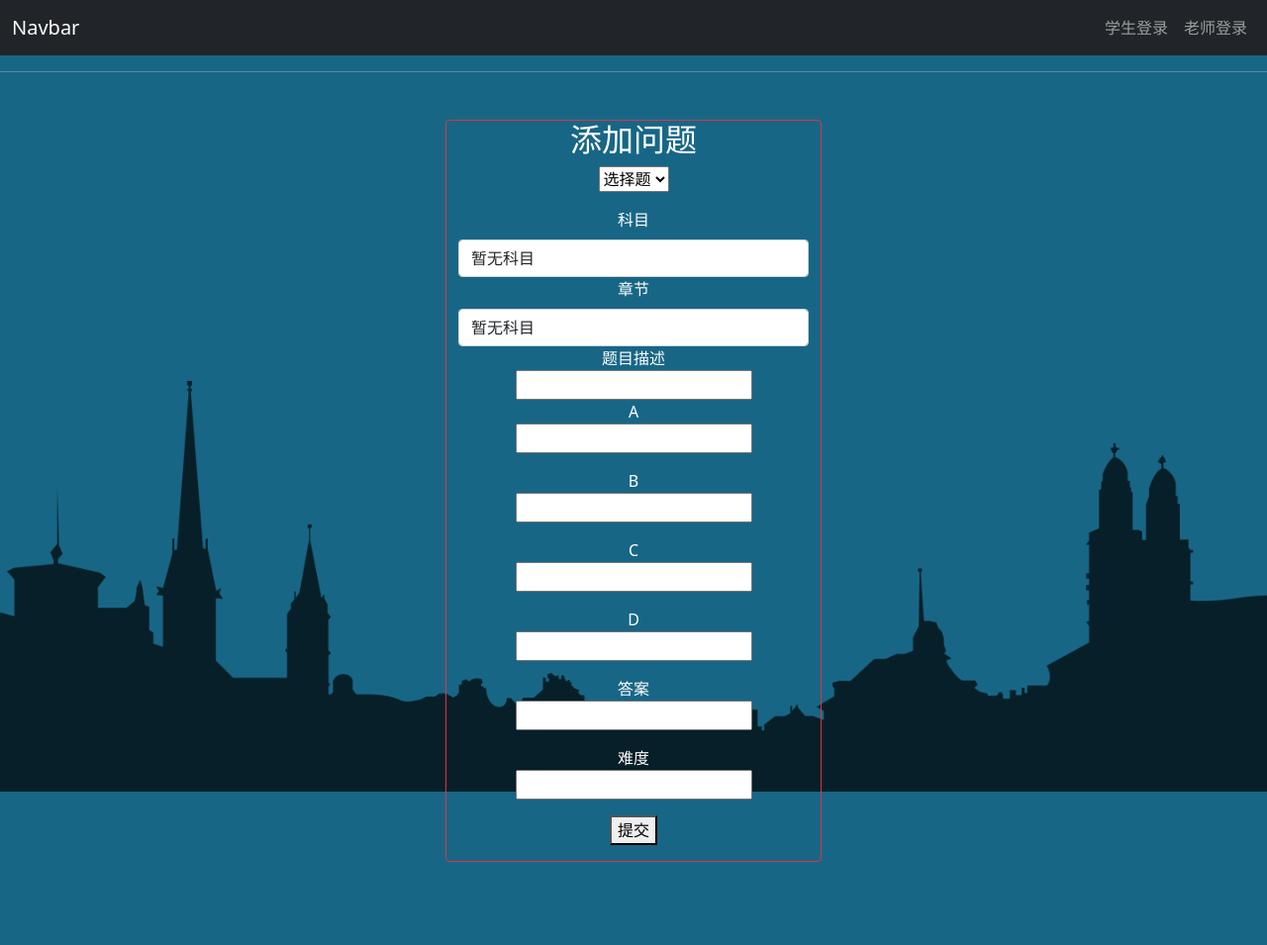
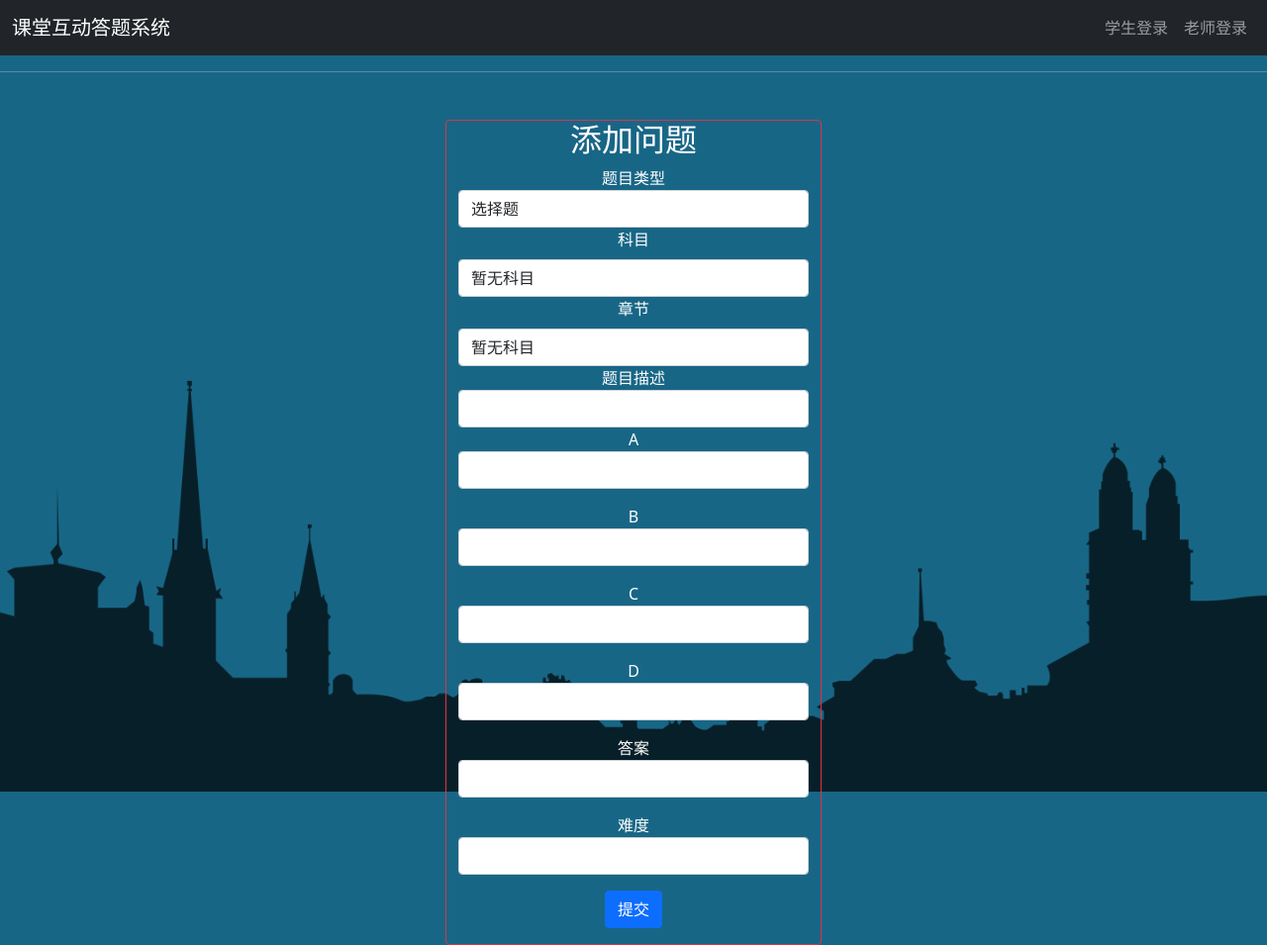
Before and after one commit to Chandler-Bang/QR_Class, a Flask app: template app/templates/teacher/addQues.html in a window 1280 px wide. Shown: the whole page at 99% size. Before the commit the page ends 871 px from the top, so only its background shows below. Run offline with Flask 2, Linux system fonts and the light colour scheme; the template is opened without the code that fills it, so the values that code supplies are empty.

Commit message:
update ui

```diff
--- a/app/blueprints/student.py
+++ b/app/blueprints/student.py
@@ -5,7 +5,7 @@ from flask import render_template
 from flask_login import current_user
 from app.forms import StudentLogin
 from app.models import Classes
-from app.models import ExamPaper
+from app.models import ExamPaper, Subject
 from app.models import UserInfo, Student, StudentGrade
 import  pymysql
 
@@ -22,7 +22,7 @@ def studentIndex(student_id=0):
             'student/showClasses.html',
             classes=classes, length=length,
             student_id=student_id, zip=zip,
-            student=student, len=len
+            student=student, len=len, Subject=Subject
             )
 
 
--- a/app/templates/base.html
+++ b/app/templates/base.html
@@ -14,7 +14,7 @@
     <nav class="navbar navbar-expand-md navbar-dark bg-dark">
         <div class="container-fluid">
             <div class="navitem">
-                <a class="navbar-brand" href="#">Navbar</a>
+                <a class="navbar-brand" href="#">课堂互动答题系统</a>
             </div>
         <button class="navbar-toggler" type="button" data-bs-toggle="collapse" data-bs-target="#sToggler" aria-controls="sToggler" aria-expanded="false" aria-label="Toggle navigation">
             <span class="navbar-toggler-icon"></span>
@@ -78,17 +78,10 @@
                             </li>
                         {% endif %}
                         {% if current_user.role.name == 'student' %}
-                            <li class="nav-item dropdown">
-                                      <a class="nav-link dropdown-toggle" href="#" id="navbarDropdownMenuLink" role="button" data-bs-toggle="dropdown" aria-expanded="false">
-                                          科目管理
-                                      </a>
-                                      <ul class="dropdown-menu" aria-labelledby="navbarDropdownMenuLink">
-                                        <li>
-                                <a class="dropdown-item" href="{{url_for('teacher.addSubject', teacher_id=current_user.id)}}">添加科目</a>
+                            <li class="nav-item">
+                                <a class="nav-link" href="{{url_for('student.studentIndex', student_id=current_user.id)}}">班级查看</a>
                             </li>
-                                        <li><a class="dropdown-item" href="#">查看科目</a></li>
-                                      </ul>
-                                    </li>
+                            <li class="nav-item">
                         {% endif %}
                         </ul>
                     <ul class="navbar-nav ms-auto">
--- a/app/templates/showClasses.html
+++ b/app/templates/showClasses.html
@@ -9,11 +9,12 @@
 {% block tableHeadLine %}
     <td>#</td>
     <td>班级编号</td>
+    <td>学科名</td>
     <td>学期</td>
     <td>班级最多人数</td>
-    <td>操作</td>
     {% block tableHeadLineItem %}
     {% endblock %}
+    <td>操作</td>
 
 {% endblock %}
 
@@ -21,9 +22,11 @@
 {% block tableContent %}
        {% if length %}
             {% for classObject,i in zip(classes,range(1,length+1)) %}
+                {%set subject = Subject.query.get(classObject.subject_id) %}
                   <tr>
                     <td>{{i}}</td>
                     <td>{{classObject.classes_id}}</td>
+                    <td>{{subject.subjectName}}</td>
                     <td>{{classObject.terms}}</td>
                     <td>{{classObject.studentCount}}</td>
                     {% block tableItems scoped %}
--- a/app/templates/student/showExampapers.html
+++ b/app/templates/student/showExampapers.html
@@ -20,14 +20,16 @@
             {% endblock %}
             <td>
                 {% block operation scoped %}
-                <a href="{{url_for('student.checkExampaper', student_id=student_id, exampaper_id=exampaper.id, class_id=class_id)}}" >查看试卷</a>
+                <a class="btn btn-primary" href="{{url_for('student.checkExampaper', student_id=student_id, exampaper_id=exampaper.id, class_id=class_id)}}" >查看试卷</a>
                 <a href="{{url_for('student.listExampaper', student_id=0, exampaper_id=exampaper.id, class_id=class_id)}}" >查看试卷</a>
                 {% endblock %}
             </td>
         </tr>
         {% endfor %}
     {% else %}
+    <h3 class="my-auto bg-dark">
         暂无试卷信息
+    </h3>
     {% endif %}
 
 {% endblock %}
--- a/app/templates/teacher/addClasses.html
+++ b/app/templates/teacher/addClasses.html
@@ -7,7 +7,6 @@
 
 
 {% block button %}
-<a class="btn btn-primary" href="{{redirect_url()}}" >返回</a>
 {% endblock %}
 
 
--- a/app/templates/teacher/addQues.html
+++ b/app/templates/teacher/addQues.html
@@ -16,12 +16,11 @@ addQuestion
 
 {% block item %}
     <div>
-        <p>
-            <select name="select" id="select">
+        题目类型
+            <select class="form-control" name="select" id="select">
                 <option value="选择题" selected>选择题</option>
                 <option value="填空题">填空题</option>
             </select>
-        </p>
 
     </div>
     {% endblock %}
@@ -31,39 +30,39 @@ addQuestion
     <div>
         题目描述
     </div>
-    <input type="text" name="questionText" id="" value="" required>
+    <input class="form-control" type="text" name="questionText" id="" value="" required>
     <div id="choice">
        <p>
        A </br>
-       <input type="text" name="choice1" id="choice1" value="" >
+       <input class="form-control" type="text" name="choice1" id="choice1" value="" >
        </p>
        <p>
        B </br>
-       <input type="text" name="choice2" id="choice2" value="" >
+       <input class="form-control" type="text" name="choice2" id="choice2" value="" >
        </p>
        <p>
        C </br>
-       <input type="text" name="choice3" id="choice3" value="" >
+       <input class="form-control" type="text" name="choice3" id="choice3" value="" >
        </p>
        <p>
        D </br>
-       <input type="text" name="choice4" id="choice4" value="" >
+       <input class="form-control" type="text" name="choice4" id="choice4" value="" >
        </p>
     </div>
     <div>
         <p>
         答案 </br>
-        <input type="text" name="answer" id="answer" value="" required>
+        <input class="form-control" type="text" name="answer" id="answer" value="" required>
         </p>
     </div>
     <div>
         <p>
             难度<br/>
-            <input type="text" name="difficulty" id="difficulty" value="" required>
+            <input class="form-control" type="text" name="difficulty" id="difficulty" value="" required>
         </p>
     </div>
         <p>
-        <button type="submit">提交</button>
+        <button class="btn btn-primary" type="submit">提交</button>
         </p>
 
     </div>
--- a/app/templates/teacher/showChapter.html
+++ b/app/templates/teacher/showChapter.html
@@ -8,8 +8,10 @@
 
 </head>
 {% block content %}
-{{subject.subjectName}}
-<table class="table table table-hover">
+<h2 class="my-auto bg-dark">
+学科名：{{subject.subjectName}}
+</h2>
+<table class="table table-dark table-hover">
     <thead>
         <tr>
             {% block tableHeadLine %}
--- a/app/templates/teacher/showClasses.html
+++ b/app/templates/teacher/showClasses.html
@@ -2,5 +2,5 @@
 
 
 {% block operation %}
-<a href="#">删除班级</a>
+<a class="btn btn-primary" href="#">删除班级</a>
 {% endblock %}
--- a/app/templates/teacher/showQues.html
+++ b/app/templates/teacher/showQues.html
@@ -13,7 +13,7 @@
 {% block form %}
 
 
-<form action="{% block url %}{{url_for('teacher.showQues', teacher_id=teacher_id)}}{% endblock %}" id="form" method="post" accept-charset="utf-8">
+<form class="bg-dark" action="{% block url %}{{url_for('teacher.showQues', teacher_id=teacher_id)}}{% endblock %}" id="form" method="post" accept-charset="utf-8">
         科目
     <select name="ques_subject" id="subject" onchange="checkChapter()">
         {% if subjects %}
@@ -190,7 +190,7 @@ function addOption(){
                          <td>{{question.difficulity}}</td>
                          <td>
                              {% block operation scoped %}
-                                 <a href="{{url_for('teacher.questionDelete', question_id=question.id, teacher_id=teacher_id)}}">删除</a>
+                                 <a class="btn btn-primary" href="{{url_for('teacher.questionDelete', question_id=question.id, teacher_id=teacher_id)}}">删除</a>
                              {% endblock %}
 
                          </td>
--- a/app/templates/teacher/showSubject.html
+++ b/app/templates/teacher/showSubject.html
@@ -30,8 +30,9 @@
                          <td>{{subject.subjectName}}</td>
                          <td>
                              {% block operation scoped %}
-                             <a href="{{url_for('teacher.showChapter', teacher_id=teacher_id, subject_id=subject.id)}}" >查看章节</a>
-                             <a id="del" onclick="return delAlert()" href="{{url_for('teacher.subjectDelete', teacher_id=teacher_id, subject_id=subject.id)}}" >删除</a>
+                             <a class="btn btn-primary"  href="{{url_for('teacher.showChapter', teacher_id=teacher_id, subject_id=subject.id)}}" >查看章节</a>
+                             <a class="btn btn-primary"  href="{{url_for('teacher.addChapter', teacher_id=teacher_id, subject_id=subject.id)}}" >添加章节</a>
+                             <a class="btn btn-primary"  id="del" onclick="return delAlert()" href="{{url_for('teacher.subjectDelete', teacher_id=teacher_id, subject_id=subject.id)}}" >删除</a>
                              {% endblock %}
 
                          </td>
```
Also changed, not shown: app/blueprints/teacher.py (+2 -9 lines), app/templates/student/showClasses.html (+7 -4 lines), app/templates/teacher/startAnswer.html (+18 -9 lines).
